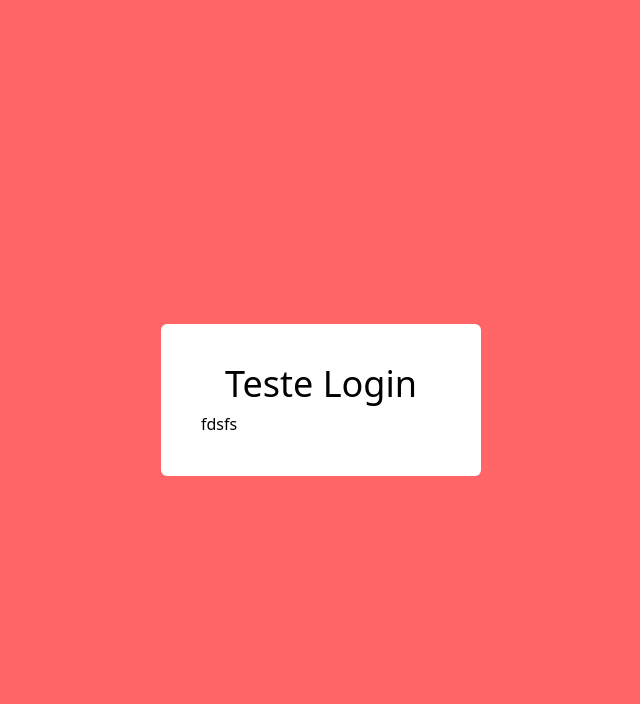
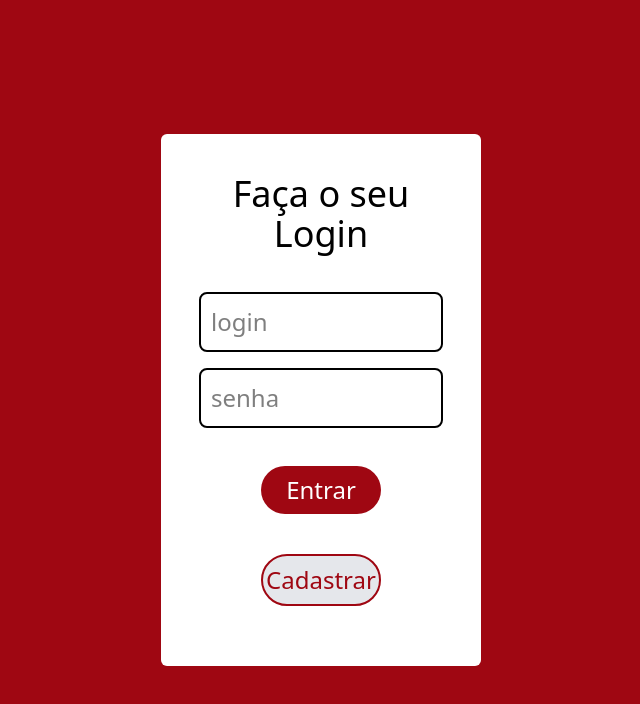
Before and after one commit to Eduardo-Locaspi/Eduardo-Locaspi-Challenge_Sprint-4_Front-End-Engineering, a React (Vite) app: page / in a window 1280 px wide. Shown: the top 704 px of the page, without its empty margins (319-959 px from the left). Built offline with nearby package versions, Linux system fonts and the light colour scheme.

Commit message:
Conteudo Finalizado da Página de Login

```diff
--- a/src/pages/Login.tsx
+++ b/src/pages/Login.tsx
@@ -1,11 +1,23 @@
 export default function Login(){
 
     return(
-        <div className="bg-red-400 min-h-screen  flex ">
+        <div className="bg-red-800 min-h-screen  flex ">
 
-            <div className="bg-white w-3/12 m-auto rounded-md p-10">
-                 <h1 className="text-4xl font-sans text-center mb-2">Teste Login</h1>
-                 <p>fdsfs</p>
+            <div className="bg-white w-3/12 m-auto rounded-md p-10 flex flex-col items-center">
+                <h1 className="text-4xl font-sans text-center mb-10">Faça o seu Login</h1>
+
+                <form action="" className="flex flex-col gap-5 items-center">
+
+                    <input className="outline-2 rounded-md w-full px-2.5 py-3 text-2xl " type="text" placeholder="login" />
+
+                    <input className="outline-2 rounded-md w-full px-2.5 py-3 text-2xl" type="text" placeholder="senha" />
+
+                    <button className="bg-red-800 text-white w-6/12 text-2xl py-2 rounded-full my-5" >Entrar</button>
+                </form>
+
+
+
+                <button className="text-red-800 bg-gray-200 w-6/12 text-2xl py-2 rounded-full my-5 border-2 border-red-800" >Cadastrar</button>
             </div>
 
 
```
